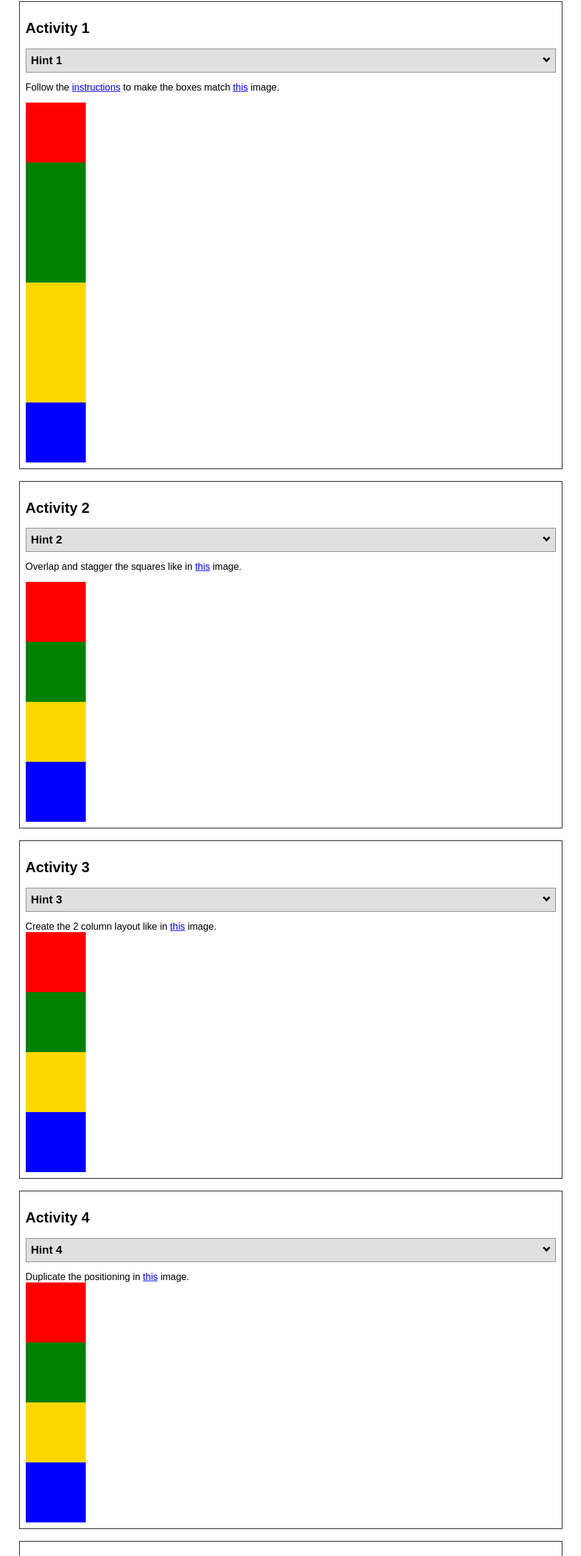
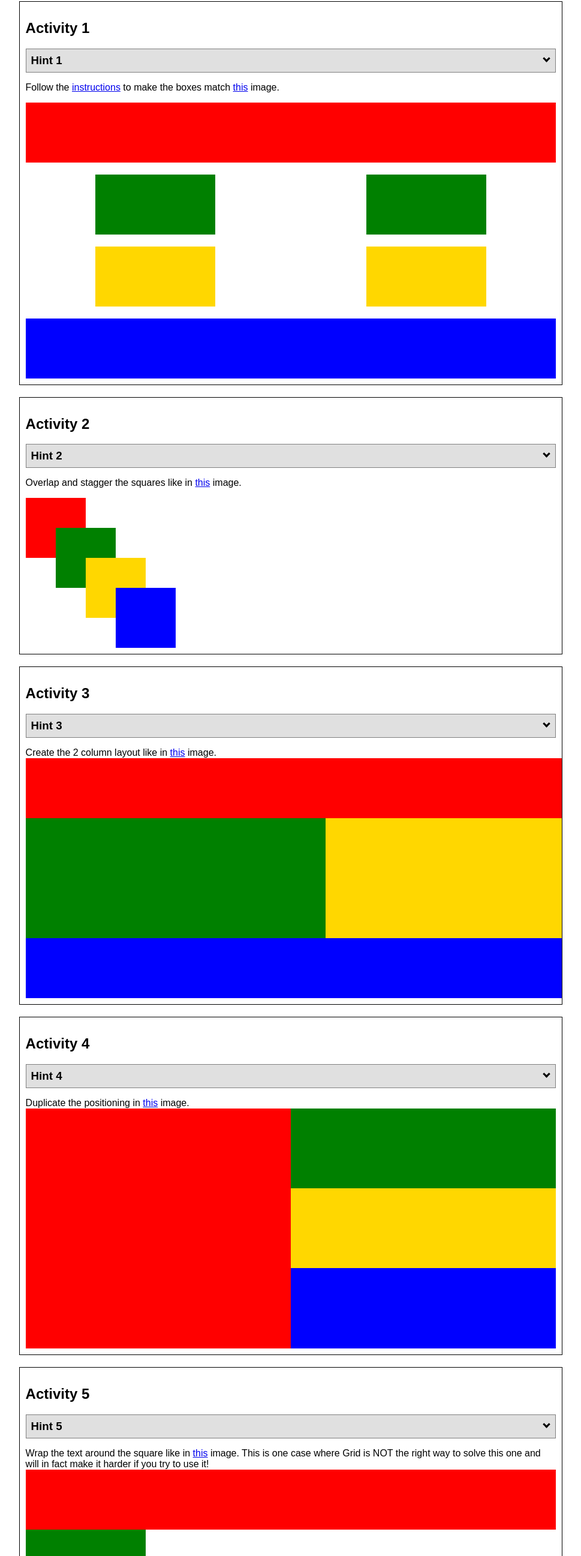
Before and after one commit to jerryraynelson3/jerryraynelson3.github.io, a plain HTML site: page wwr/positioning.html in a window 1280 px wide. Shown: the part 146-2740 px from the top of the page at 60% size, without its empty margins (155-1124 px from the left). Drawn offline with Linux system fonts and the light colour scheme.

Commit message:
Commited

```diff
--- a/wwr/positionstyles.css
+++ b/wwr/positionstyles.css
@@ -2,29 +2,36 @@
 /* Activity 1 styles */
 .content1 {
   /* This is the parent of the activity 1 boxes. */
+  display: grid;
+  grid-template-columns: 1fr 1fr;
+  justify-items: center;
+  grid-gap: 20px;
 
 }
 .red1 {
-  width: 100px;
+  width: 100%;
   height: 100px;
   background-color: red;
+  grid-column: 1/3;
 
 }
 .green1 {
-  width: 100px;
+  width: 200px;
   height: 100px;
   background-color: green;
 
 }
 .yellow1 {
-  width: 100px;
+  width: 200px;
   height: 100px;
   background-color: gold;
 }
 .blue1 {
-  width: 100px;
+  width: 100%;
   height: 100px;
   background-color: blue;
+  grid-column: 1/3;
+
 }
 /* Activity 2 styles */
 .content2 {
@@ -39,65 +46,87 @@
   width: 100px;
   height: 100px;
   background-color: green;
+  margin-top: -50px;
+  margin-left: 50px;
 }
 .yellow2 {
   width: 100px;
   height: 100px;
   background-color: gold;
+  margin-top: -50px;
+  margin-left: 100px;
 }
 .blue2 {
   width: 100px;
   height: 100px;
   background-color: blue;
+  margin-top: -50px;
+  margin-left: 150px;
 }
 /* Activity 3 styles */
 .content3 {
   /* This is the parent of the activity 3 boxes. */
+  display: grid;
+  grid-template-columns: 1fr 1fr;
+
 }
 .red3 {
-  width: 100px;
+  width: 100%;
   height: 100px;
   background-color: red;
+  grid-column: 1/3;
 }
 .green3 {
-  width: 100px;
-  height: 100px;
+  width: 500px;
+  height: 200px;
   background-color: green;
+  justify-self: left;
 }
 .yellow3 {
-  width: 100px;
-  height: 100px;
+  width: 500px;
+  height: 200px;
   background-color: gold;
+  justify-self: right;
+  margin-right: 0px;
 }
 .blue3 {
-  width: 100px;
+  width: 100%;
   height: 100px;
   background-color: blue;
+  grid-column: 1/3;
 }
 /* Activity 4 styles */
 .content4 {
   /* This is the parent of the activity 4 boxes. */
   height: 400px;
+  display: grid;
+  grid-template-columns: 1fr 1fr;
 }
 .red4 {
-  width: 100px;
-  height: 100px;
+  width: 100%;
+  height: 400px;
   background-color: red;
+  grid-column: 1;
+  grid-row: 1/4;
+  justify-self: center;
 }
 .green4 {
-  width: 100px;
-  height: 100px;
+  width: 100%;
+  height: 133px;
   background-color: green;
+  grid-column: 2;
 }
 .yellow4 {
-  width: 100px;
-  height: 100px;
+  width: 100%;
+  height: 133px;
   background-color: gold;
+  grid-column: 2;
 }
 .blue4 {
-  width: 100px;
-  height: 100px;
+  width: 100%;
+  height: 134px;
   background-color: blue;
+  grid-column: 2;
 }
 /* Activity 5 styles */
 .content5 {
@@ -105,24 +134,24 @@
   height: 400px;
 }
 .red5 {
-  width: 100px;
+  width: 100%;
   height: 100px;
   background-color: red;
 }
 .green5 {
-  width: 100px;
-  height: 100px;
+  width: 200px;
+  height: 200px;
   background-color: green;
 
 }
 .yellow5 {
-  width: 100px;
-  height: 100px;
+  width: 100%;
+  height: 300px;
   background-color: gold;
 
 }
 .blue5 {
-  width: 100px;
+  width: 100%;
   height: 100px;
   background-color: blue;
 }
@@ -131,24 +160,37 @@
   /* This is the parent of the activity 6 boxes. */
 }
 .red6 {
-  width: 100px;
-  height: 100px;
+  width: 400px;
+  height: 200px;
   background-color: red;
+  justify-self: left;
+  z-index: 0;
 }
 .green6 {
-  width: 100px;
-  height: 100px;
+  width: 200px;
+  height: 200px;
   background-color: green;
+  margin-top: 200px;
+  z-index: 2;
+  position: relative;
 }
 .yellow6 {
-  width: 100px;
-  height: 100px;
+  width: 200px;
+  height: 400px;
   background-color: gold;
+  margin-top: -400px;
+  margin-left: 400px;
+  z-index: 2;
+  position: relative;
 }
 .blue6 {
-  width: 100px;
-  height: 100px;
+  width: 400px;
+  height: 400px;
   background-color: blue;
+  margin-top: -500px;
+  margin-left: 100px;
+  z-index: 1;
+  position: relative;
 }
 
 
```
